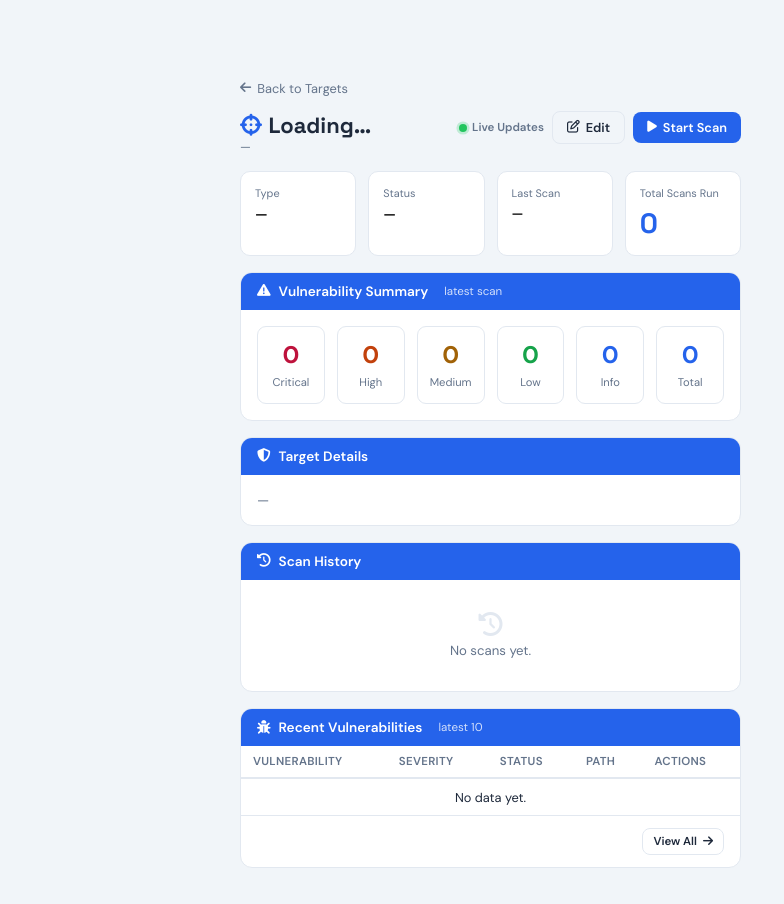
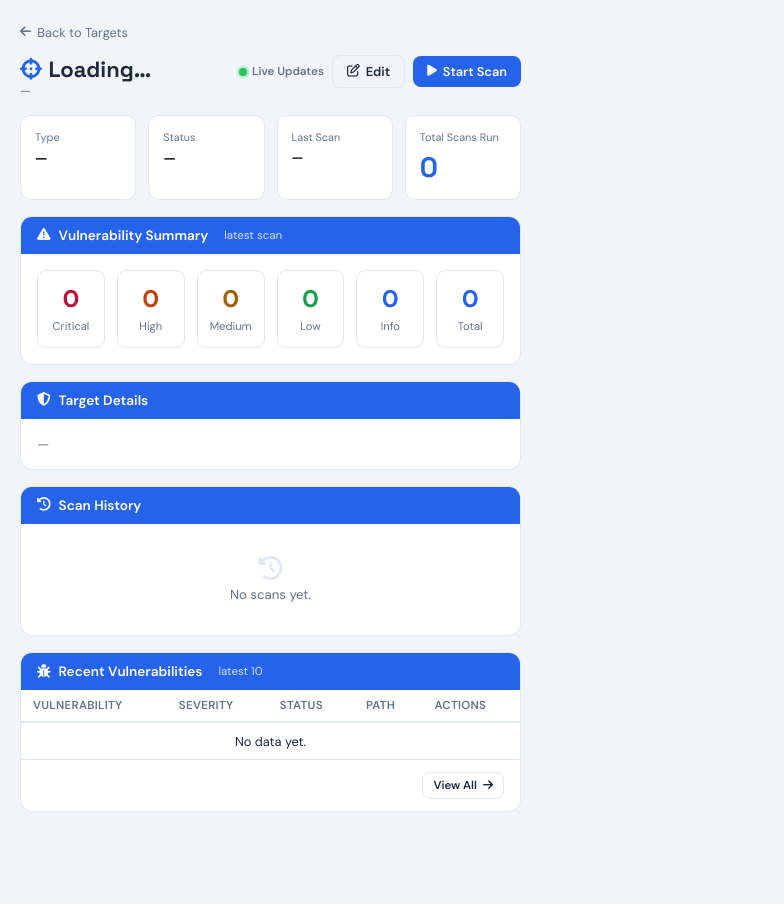
Before and after one commit to pooja2520/vapt-fr, a Flask app: template templates/target-view.html in a window 1280 px wide. Shown: the whole page, without its empty margins (0-784 px from the left). After the commit the page ends 812 px from the top, so only its background shows below. Run offline with Flask 3, Linux system fonts and the light colour scheme; the template is opened without the code that fills it, so the values that code supplies are empty.

Commit message:
fixed: the collapse issue

```diff
--- a/templates/target-view.html
+++ b/templates/target-view.html
@@ -91,7 +91,7 @@
 </style>
 {% endblock %}
 {% block body %}
-<div id="_main" style="padding-top:56px;min-height:100vh;margin-left:220px;transition:margin-left 0.25s ease;">
+<div id="_main">
 <div class="content">
   <a href="/targets" class="back-a"><i class="fa-solid fa-arrow-left"></i> Back to Targets</a>
   <div style="display:flex;align-items:flex-start;justify-content:space-between;margin-bottom:1rem;flex-wrap:wrap;gap:.625rem;">
```
